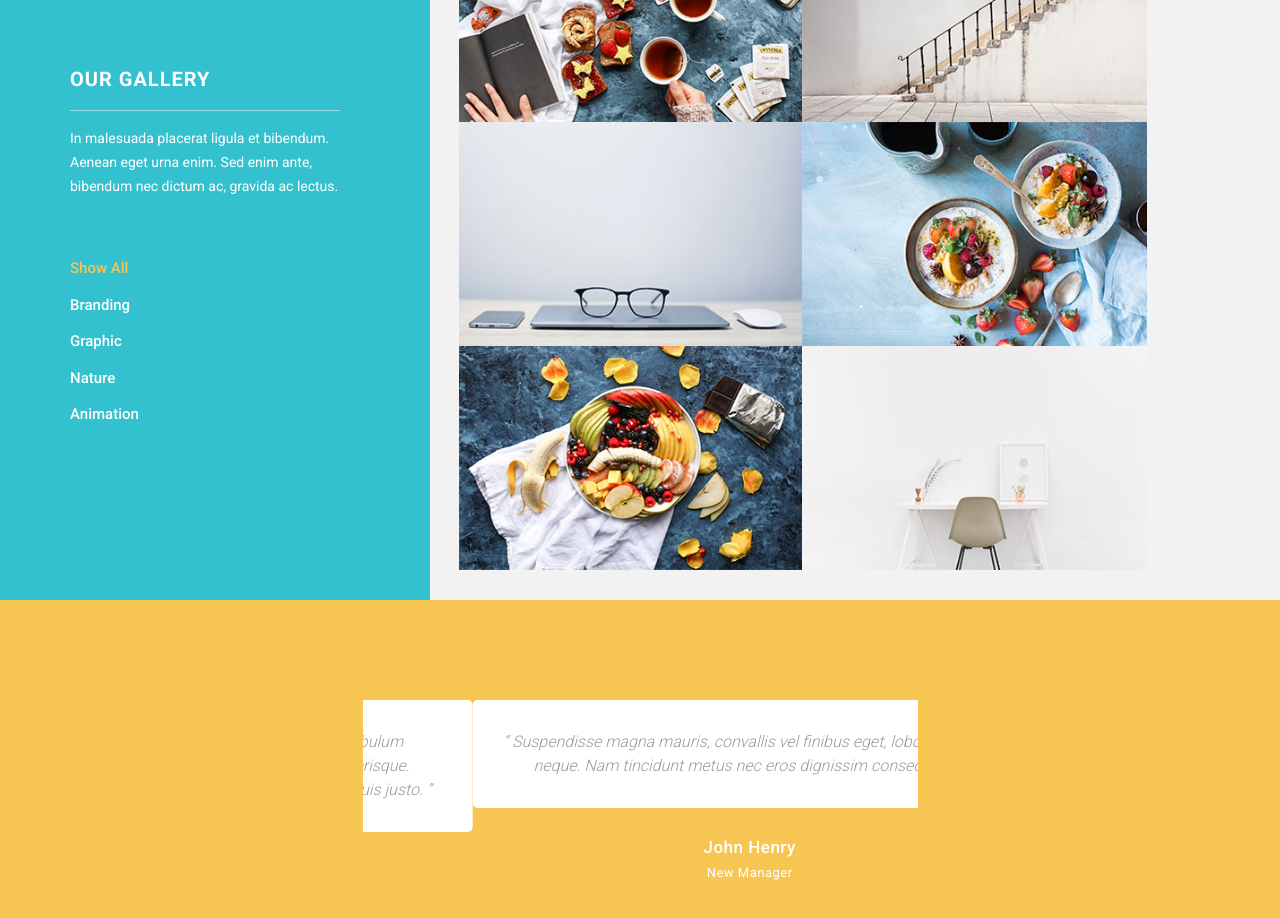
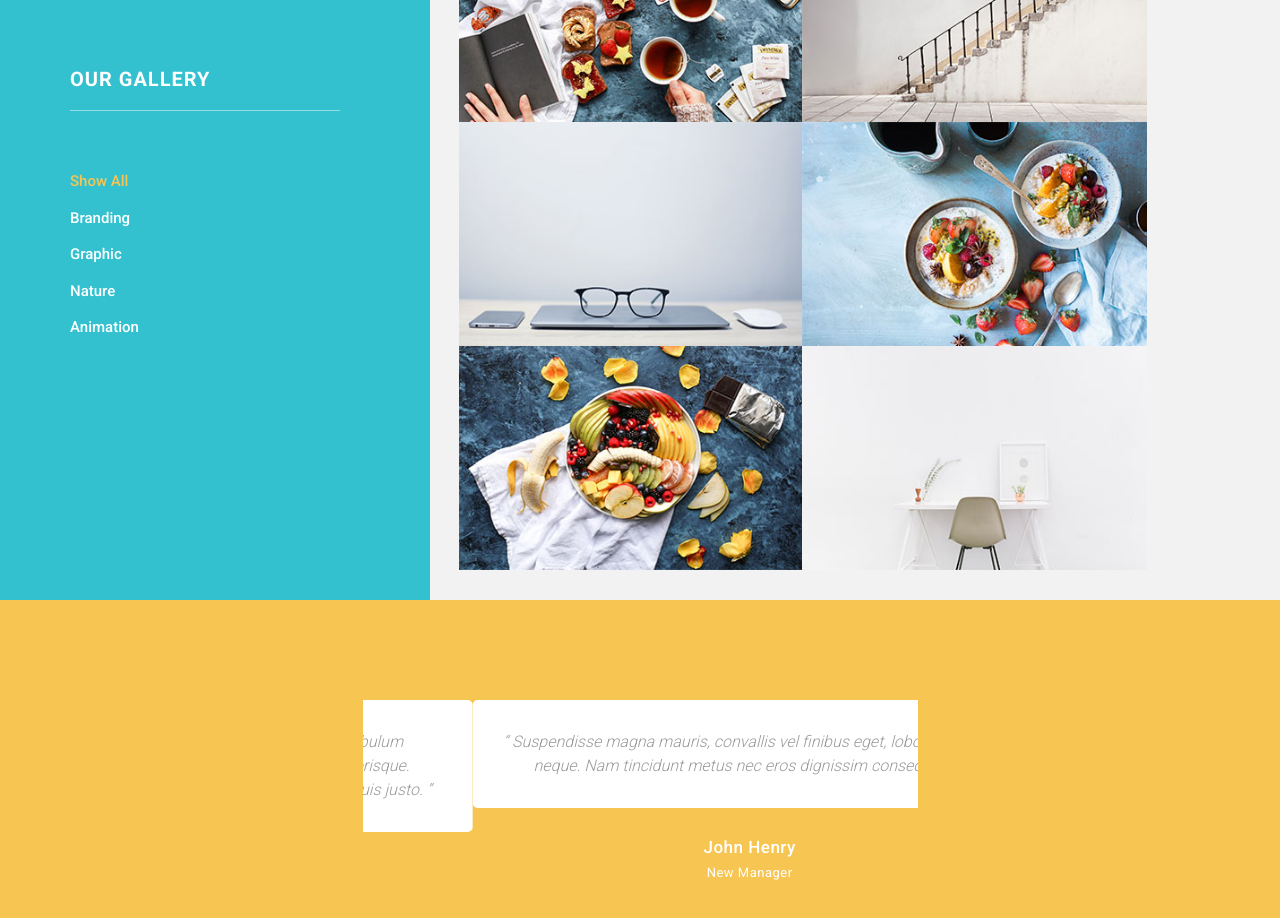
Before and after one commit to huzzii/angular_portfolio_project, an Angular app: page / in a window 1280 px wide. Shown: the part 1640-2558 px from the top of the page. Built offline with nearby package versions, Linux system fonts and the light colour scheme; no server answers; a web font is replaced by a local one.

Commit message:
portfolio edited 1

```diff
--- a/src/app/components/portfolio/portfolio.component.html
+++ b/src/app/components/portfolio/portfolio.component.html
@@ -6,8 +6,8 @@
                     <div class="section-heading">
                         <h4>Our Gallery</h4>
                         <div class="line-dec"></div>
-                        <p>In malesuada placerat ligula et bibendum. Aenean eget urna enim. Sed enim ante, bibendum nec
-                            dictum ac, gravida ac lectus.</p>
+                        <!-- <p>In malesuada placerat ligula et bibendum. Aenean eget urna enim. Sed enim ante, bibendum nec
+                            dictum ac, gravida ac lectus.</p> -->
                         <div class="filter-categories">
                             <ul class="project-filter">
                                 <li class="filter" data-filter="all"><span>Show All</span></li>
```
